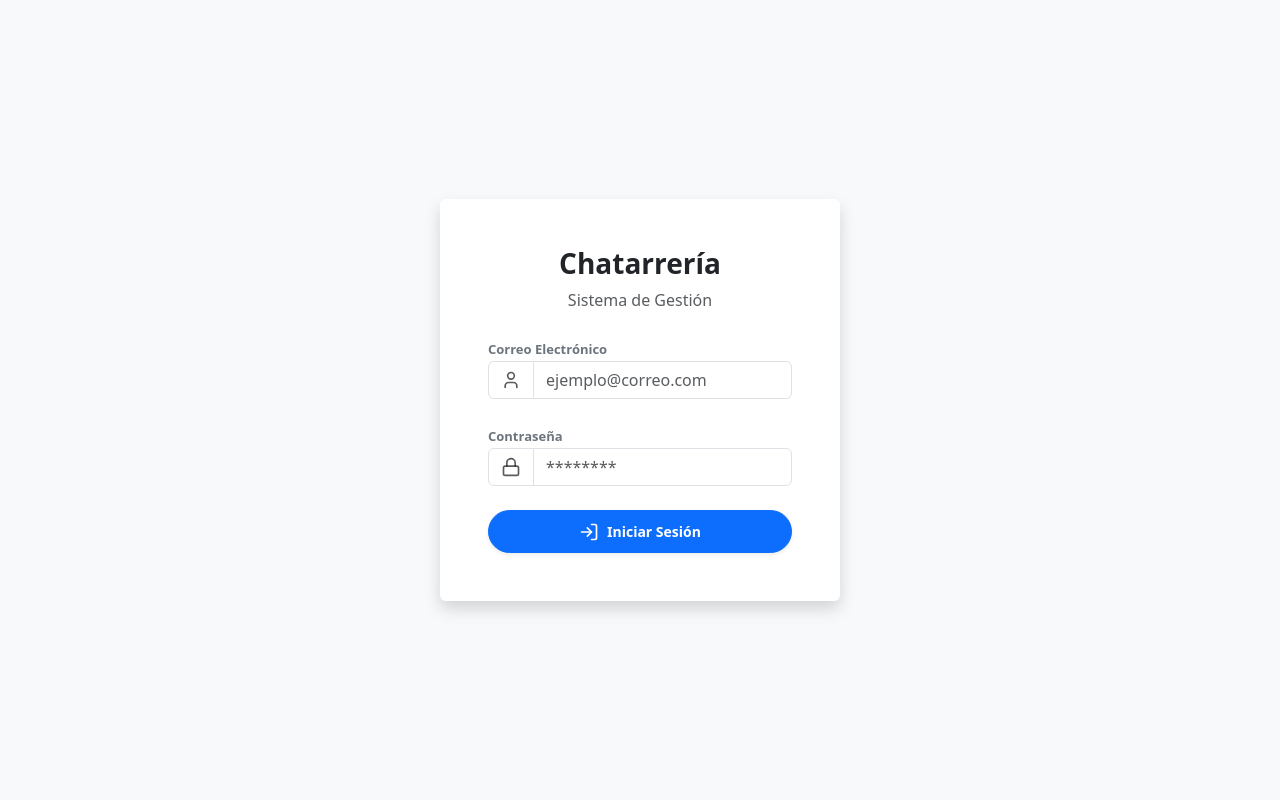
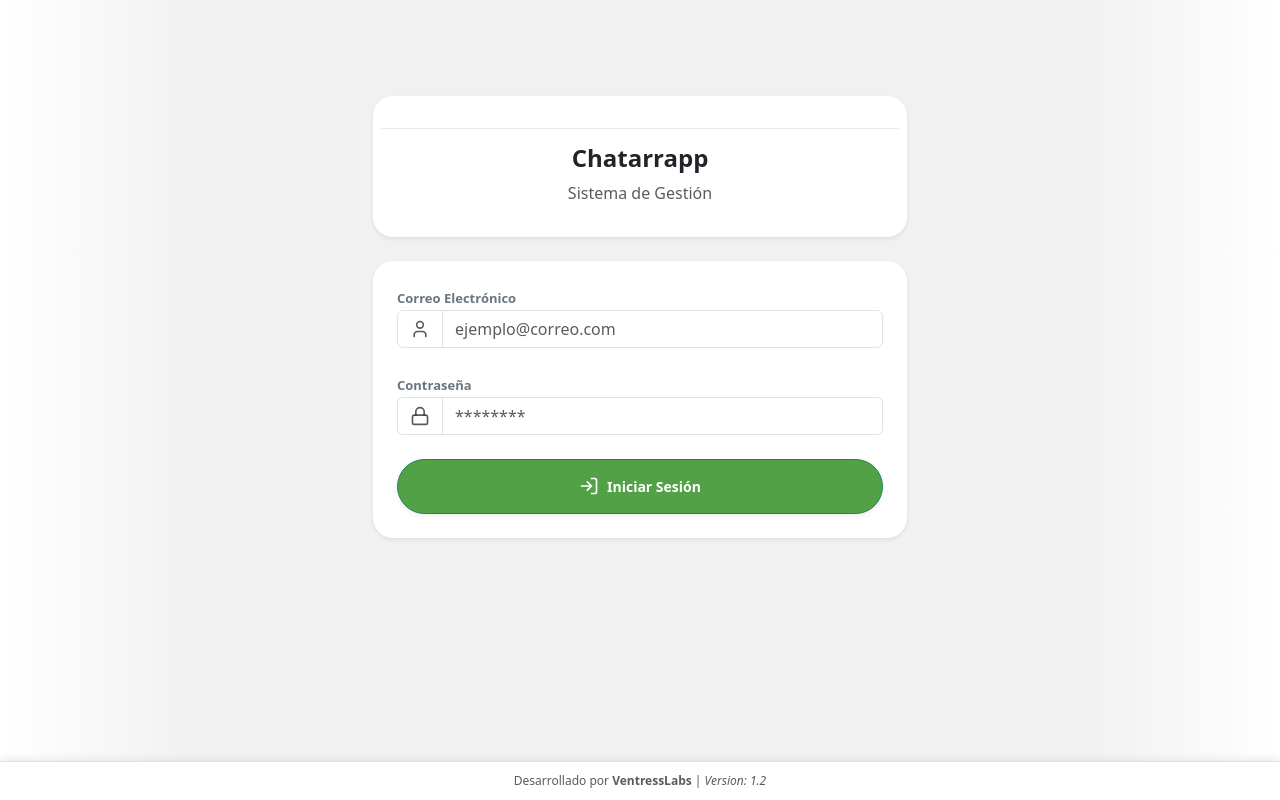
Before and after one commit to sebastian-acha/chatarreria-app, a React app in the folder frontend/: page /login in a window 1280 px wide. Built offline with nearby package versions, Linux system fonts and the light colour scheme; no server answers; the HTML template or start-up script is replaced by a standard one.

Commit message:
Cambio DOM Login, ajustes diseño

```diff
--- a/frontend/src/components/Dashboard.jsx
+++ b/frontend/src/components/Dashboard.jsx
@@ -44,7 +44,7 @@ const Dashboard = () => {
             {configuracion?.logo_url ? (
                 <img src={configuracion.logo_url} alt="Logo" style={{ height: '32px' }} />
             ) : (
-                <span className="h6 fw-bold mb-0 text-white">{configuracion?.nombre_empresa || 'Chatarrería'}</span>
+                <span className="h6 fw-bold mb-0 text-white">{configuracion?.nombre_empresa || 'Chatarrapp'}</span>
             )}
         </a>
 
@@ -138,7 +138,7 @@ const Dashboard = () => {
       <div className="flex-grow-1">
           {renderVista()}
       </div>
-       <Footer />
+      <Footer />
   </main>
     );
 };
--- a/frontend/src/components/GestionMetales.jsx
+++ b/frontend/src/components/GestionMetales.jsx
@@ -162,7 +162,7 @@ const GestionMetales = () => {
           <div className="col">
             {/* Formulario de Creación */}
             <div className="card shadow-sm">
-              <div className="card-body p-4">
+              <div className="card-body p-2">
                 <div className="g-3 mb-4 box">
                   <h3 className="h5 mb-3 d-flex align-items-center gap-2"><Plus size={20} /> Agregar Nuevo Metal</h3>
                   <form onSubmit={handleCrearMetal} className="row g-3 align-items-end">
--- a/frontend/src/components/Login.jsx
+++ b/frontend/src/components/Login.jsx
@@ -3,6 +3,7 @@ import { useNavigate } from 'react-router-dom';
 import { User, Lock, LogIn } from 'lucide-react';
 import { ConfiguracionContext } from '../context/ConfiguracionContext';
 import apiClient from '../api/axios';
+import Footer from './Footer';
 
 const Login = () => {
     const [formData, setFormData] = useState({
@@ -48,24 +49,33 @@ const Login = () => {
     };
 
     return (
-        <div className="min-vh-100 d-flex align-items-center justify-content-center bg-light">
-            <div className="bg-white p-5 rounded shadow w-100" style={{ maxWidth: '400px' }}>
-                <div className="text-center mb-4">
+      <main className="d-flex flex-column min-vh-100 bg-light">
+        <div className="flex-grow-1 login">
+          <div className="container p-4">
+            <div className="row justify-content-center">
+              <div className="col col-xl-6 col-xxl-5 col-lg-6 col-md-6">
+              <div className="card shadow-sm mb-4">
+                <div className="card-body p-2 ">
+                  <div className="text-center pb-2 pt-4">
                     {configuracion?.logo_url && (
-                        <img src={configuracion.logo_url} alt="Logo" className="mx-auto mb-4" style={{ height: '64px' }} />
+                        <img src={configuracion.logo_url} alt="Logo" className="mx-auto mb-4" style={{ height: '54px' }} />
                     )}
-                    <h1 className="h3 fw-bold text-dark">
-                        {configuracion?.nombre_empresa || 'Chatarrería'}
-                    </h1>
+                    <h2 className="h3 fw-bold text-center mb-2 gap-2">
+                        {configuracion?.nombre_empresa || 'Chatarrapp'}
+                    </h2>
                     <p className="text-muted">Sistema de Gestión</p>
-                </div>
-
                 {error && (
                     <div className="alert alert-danger mb-4 small">
                         {error}
                     </div>
                 )}
+                  </div>
 
+                </div>
+              </div>
+              <div className="card shadow-sm">
+
+                <div className="card-body p-4">
                   <form onSubmit={handleSubmit}>
                       <div className="mb-4">
                           <label className="form-label fw-bold small text-secondary" htmlFor="email">
@@ -112,13 +122,19 @@ const Login = () => {
                       <button
                           type="submit"
                           disabled={loading}
-                        className={`btn btn-primary w-100 fw-bold d-flex align-items-center justify-content-center gap-2 ${loading ? 'disabled' : ''}`}
+                          className={`btn btn-success w-100 py-3 fw-bold d-flex justify-content-center align-items-center gap-2 ${loading ? 'disabled' : ''}`}
                       >
                           {loading ? 'Ingresando...' : <><LogIn size={20} /> Iniciar Sesión</>}
                       </button>
                   </form>
                 </div>
               </div>
+              </div>
+            </div>
+          </div>
+        </div>
+        <Footer />
+      </main>
     );
 };
 
--- a/frontend/src/index.css
+++ b/frontend/src/index.css
@@ -7,7 +7,7 @@ body main{
   background: linear-gradient(90deg,rgba(255, 255, 255, 1) 0%, rgba(241, 241, 241, 1) 15%, rgba(241, 241, 241, 1) 85%, rgba(255, 255, 255, 1) 100%);
 }
 main .flex-grow-1{padding-top:72px;}
-
+.bg-light{background-color: #f5f5f5 !important;}
 
 .cta{
   background: #d9fdd3 !important;
@@ -139,12 +139,17 @@ h2.h3 span svg{
   width: 20px;
   height: 20px;
 }
+.login h2.h3{
+  border-top: 1px solid #ebebeb;
+  padding-top: 15px;
+}
 footer{
-  background: #e6e6e6;
+  background: #ffffff;
   text-align: center;
   padding: 10px 0;
-  border-top: 1px solid #b1b1b1;
+  border-top: 1px solid #dee2e6;
   font-size: 12px;
+  box-shadow: 0px 2px 10px #cecece;
 }
 .logo-config{
   margin: 0 auto;
```
Lines whose indentation alone changed are shown as unchanged.
